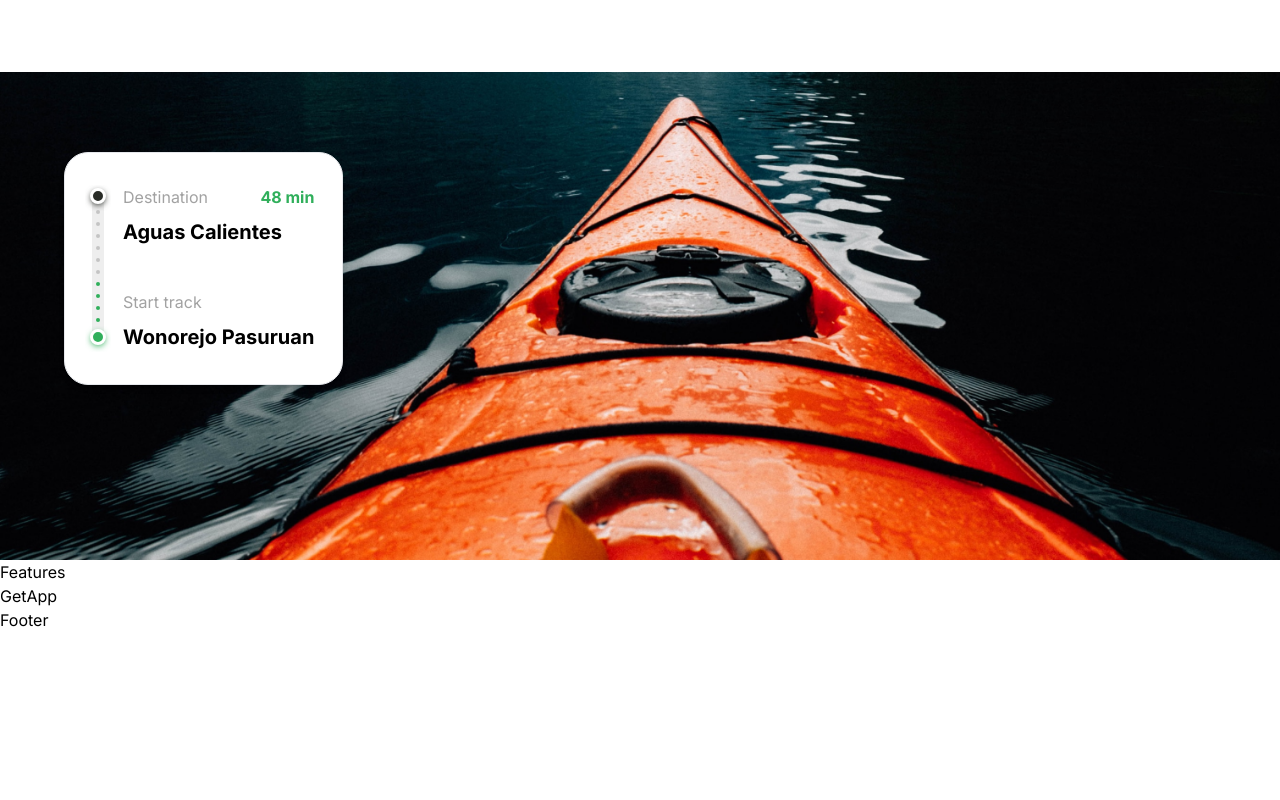
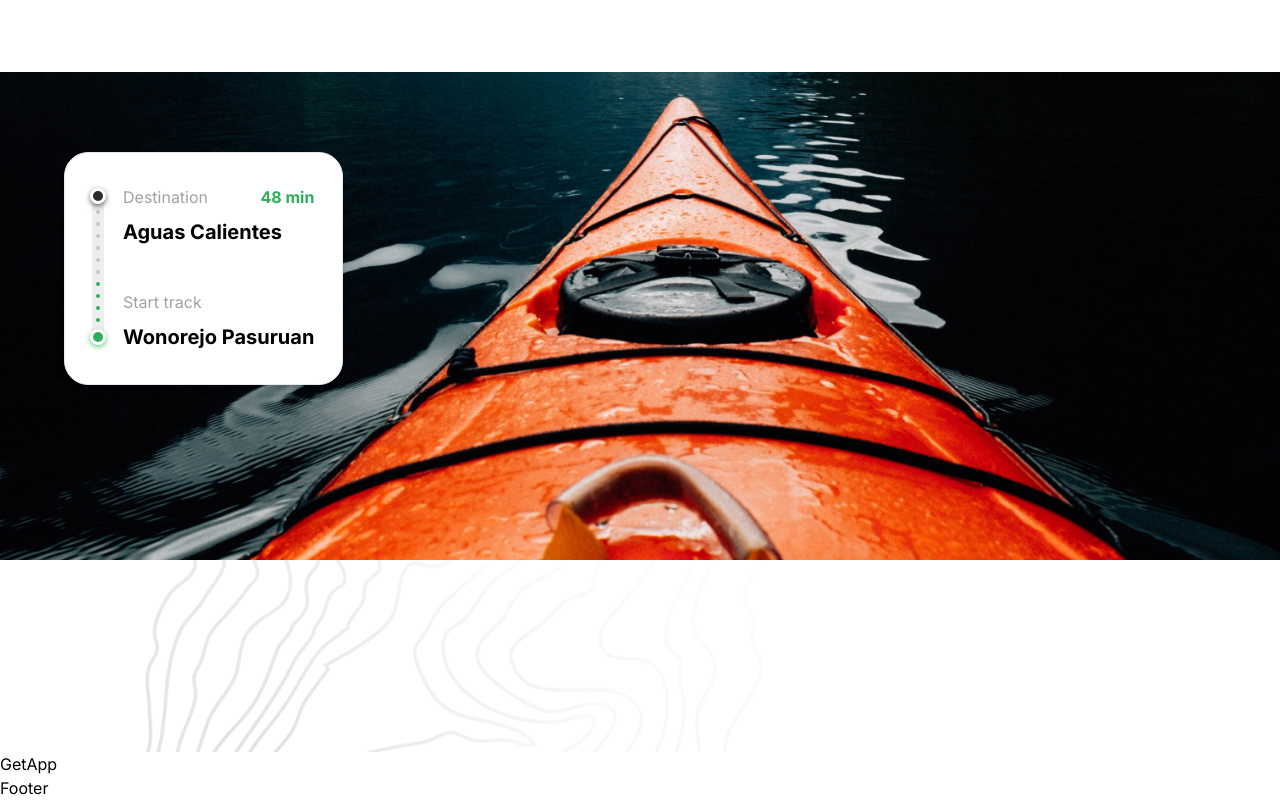
Before and after one commit to hadrianus-dev/travel-app-nextjs-typescript, a Next.js app: page / in a window 1280 px wide. Shown: the part 2106-2906 px from the top of the page. Before the commit the page ends 2738 px from the top, so only its background shows below. Built offline with nearby package versions, Linux system fonts and the light colour scheme.

Commit message:
Feature components staring

```diff
--- a/components/Features.tsx
+++ b/components/Features.tsx
@@ -2,7 +2,9 @@
 
 const Features = () => {
   return (
-    <div>Features</div>
+    <section className="flex-col flexCenter overflow-hidden bg-feature-bg bg-center bg-no-repeat py-24">
+
+    </section>
   )
 }
 
```
